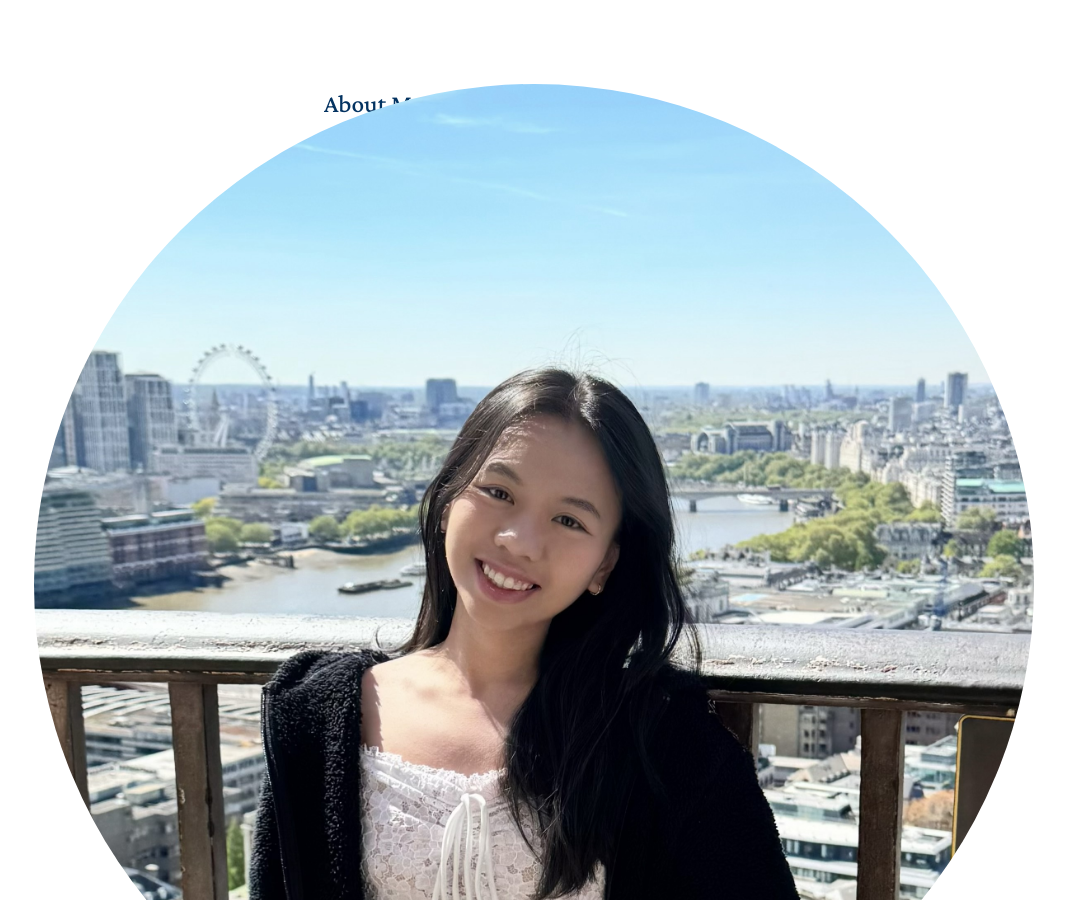
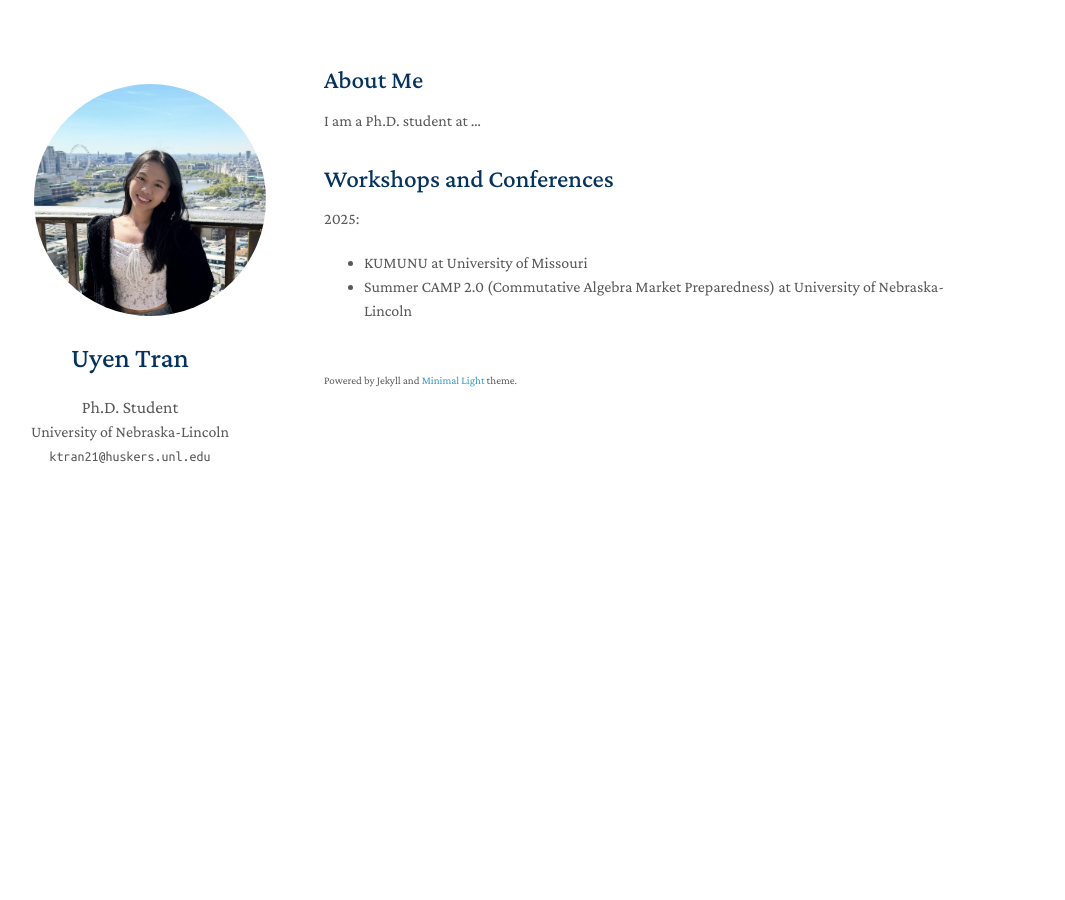
Before and after one commit to uyen-tran/uyen-tran.github.io, a Jekyll site: the page built from index.md, in a window 1280 px wide. Shown: the whole page, without its empty margins (146-1211 px from the left). Built offline with Jekyll 4.4.1, drawn with Linux system fonts in a browser that asks for light colours; a style sheet for code colours, icons or effects is not loaded; our own code applies the rules of GitHub Pages for plain Markdown files.

Commit message:
Update minimal-light.scss

```diff
--- a/_sass/minimal-light.scss
+++ b/_sass/minimal-light.scss
@@ -1,14 +1,7 @@
-/* =========================
-   PUBLICATION ROW LAYOUT
-   ========================= */
 .pub-row {
   display: flex;
-  align-items: center; /* vertically aligns items in publication rows */
-}
+  align-items: center;}
 
-/* =========================
-   SOCIAL ICONS (HEADER LINKS)
-   ========================= */
 .social-icons a{
   display:inline-block;
   height:2.4rem;
@@ -19,25 +12,13 @@
   text-align:center;
   font-size:1.15rem;
   line-height:2.5rem;
-  margin-right:1rem; /* spacing between icons */
-}
+  margin-right:1rem}
 
-/* dark mode override for social icon color */
-@media (prefers-color-scheme: dark) {
-  .social-icons a {color: #3eb7f0 !important; }
-}
+@media (prefers-color-scheme: dark) { .social-icons a {color: #3eb7f0 !important; }}
 
-/* remove margin on last icon */
-.social-icons a:last-child{margin-right:0}
-
-/* hover effect for icons */
-.social-icons a:hover{
-  background-color:white;
+.social-icons a:last-child{margin-right:0}.social-icons a:hover{background-color:white;
     color:black;
-  transform: scale(1.2); /* zoom effect on hover */
-}
-
-/* commented-out underline animation effect */
+    transform: scale(1.2)}
     /*
     .social-icons a:after {
         content: '';
@@ -54,19 +35,9 @@
       }
      */
 
-/* =========================
-   DARK MODE ICON OVERRIDES
-   ========================= */
-@media (prefers-color-scheme: dark) {
-  .social-icons a:last-child{margin-right:0}
-
-  .social-icons a:hover{
-    background-color:#20212b;
+@media (prefers-color-scheme: dark) {.social-icons a:last-child{margin-right:0}.social-icons a:hover{background-color:#20212b;
     color:black;
-    transform: scale(1.2);
-  }
-
-  /* same optional underline animation (disabled) */
+    transform: scale(1.2)}
     /*
     .social-icons a:after {
         content: '';
@@ -84,9 +55,6 @@
     */
 }
 
-/* =========================
-   ICON BUTTON STYLE (ALTERNATE UI ELEMENT)
-   ========================= */
 .icon-button{
   background-color:white;
   border-radius:3.6rem;
@@ -98,97 +66,98 @@
   margin:0 5px;
   position:relative;
   text-align:center;
-  user-select:none;
-  width:3.6rem;
-}
+  -webkit-user-select:none;
+  -moz-user-select:none;
+  -ms-user-select:none;
+  user-select:none;width:3.6rem}
 
-/* animated background circle for icon buttons */
 .icon-button span{
   border-radius:0;
   display:block;
   height:0;
   left:50%;
+  margin:0;
   position:absolute;
   top:50%;
+  -webkit-transition:all 0.3s;
+  -moz-transition:all 0.3s;
+  -o-transition:all 0.3s;
   transition:all 0.3s;
-  width:0;
-}
+  width:0}
 
-/* hover expands background circle */
 .icon-button:hover span{
   width:3.6rem;
   height:3.6rem;
   border-radius:3.6rem;
-  margin:-1.8rem;
-}
+  margin:-1.8rem}
 
-/* platform-specific hover colors */
-.twitter span{ background-color:#4099ff }
-.facebook span{ background-color:#4286f4 }
-.linkedin span{ background-color:#0077B5 }
-.github span{ background-color:#000 }
+.twitter span{
+  background-color:#4099ff}
 
-/* email styling */
+.facebook span{
+  background-color:#4286f4}
+
+.linkedin span{
+  background-color:#0077B5}
+
+.github span{
+  background-color:#000}
+
 email {
     font-size: 14px;
     font-family: "Ubuntu Mono";
 }
 
-/* icon positioning inside button */
 .icon-button i{
+  background:none;
   color:white;
+  height:3.6rem;
+  left:0;
+  line-height:3.6rem;
   position:absolute;
   top:0;
-  left:0;
-  height:3.6rem;
+  -webkit-transition:all 0.3s;
+  -moz-transition:all 0.3s;
+  -o-transition:all 0.3s;
+  transition:all 0.3s;
   width:3.6rem;
-  line-height:3.6rem;
-  transition:all 0.3s;
-  z-index:10;
-}
+  z-index:10}
 
-/* icon brand colors */
-.icon-button .icon-twitter{ color:#4099ff }
-.icon-button .icon-facebook{ color:#4286f4 }
-.icon-button .icon-github{ color:#000 }
-.icon-button .icon-linkedin{ color:#0077B5 }
+.icon-button .icon-twitter{
+  color:#4099ff}
 
-/* hover turns icon white */
-.icon-button:hover .icon-twitter,
-.icon-button:hover .icon-facebook,
-.icon-button:hover .icon-github,
-.icon-button:hover .icon-linkedin{
-  color:white;
-}
+.icon-button .icon-facebook{
+  color:#4286f4}
 
-/* =========================
-   TYPOGRAPHY OVERRIDES
-   ========================= */
+.icon-button .icon-github{
+  color:#000;}
 
-/* auto-colored text helper */
+.icon-button .icon-linkedin{
+  color:#0077B5}
+
+.icon-button:hover .icon-twitter,.icon-button:hover .icon-facebook,.icon-button:hover .icon-github,.icon-button:hover .icon-linkedin{color:white}
+
 autocolor{
   color:#595959;
 }
 
-/* visibility toggles (theme switching behavior) */
-lightonly { visibility: visible; }
-darkonly { visibility: hidden; }
+lightonly {
+  visibility: visible;
+}
 
-/* education text styling */
+darkonly {
+  visibility: hidden;
+}
+
 education {
     font-weight: 500;
     font-size: 115%;
   }
-
-/* paper title styling */
 papertitle {
     font-weight: 600;
     font-size: 100%;
   }
 
-/* =========================
-   DARK MODE BASE STYLES
-   ========================= */
 @media (prefers-color-scheme: dark) {
     body {
         background-color: #20212b;
@@ -199,85 +168,107 @@ papertitle {
       color:#dadbdf;
     }
 
-  lightonly { visibility: hidden; }
-  darkonly { visibility: visible; }
+    lightonly {
+      visibility: hidden;
+    }
+
+    darkonly {
+      visibility: visible;
+    }
 
     papertitle {
     color:#eeeff0;
     }
+
 }
 
-/* =========================
-   IMAGE SYSTEM (IMPORTANT)
-   ========================= */
 
   .image {
     border-radius: 0.35em;
+    border: 0;
     display: inline-block;
     position: relative;
   }
 
-/* overlay effect on images */
     .image:before {
+      -moz-transition: opacity 0.2s ease-in-out;
+      -webkit-transition: opacity 0.2s ease-in-out;
+      -ms-transition: opacity 0.2s ease-in-out;
       transition: opacity 0.2s ease-in-out;
       border-radius: 0.35em;
       content: '';
+      display: block;
+      height: 100%;
+      left: 0;
+      opacity: 0.5;
       position: absolute;
-  height: 100%;
+      top: 0;
       width: 100%;
-  opacity: 0.5;
     }
 
-/* avatar wrapper */
     .image.avatar {
-  border-radius: 100%; /* makes container circular */
+      border-radius: 100%;
     }
 
-/* removes overlay on avatar */
       .image.avatar:before {
         display: none;
       }
 
-/* =========================
-   ⭐ AVATAR IMAGE (MAIN CONTROL)
-   ========================= */
       .image.avatar img {
-  border-radius: 50%; /* circular image */
-  width: 70%;        /* fills parent container */
-  padding: 20px;      /* IMPORTANT: reduces visible image size */
+        border-radius: 100%;
+        width: 45%;
+        padding: 20px;
+        // border: 1px solid #ddd;
+        // padding: 3px;
+        // box-shadow: 0 -1px 5px 1px rgba(200, 200, 200, 0.3);
       }
 
-/* header avatar size */
     #header .image.avatar {
       margin: 0 0 1em 0;
-  width: 8.00em; /* controls avatar container size */
+      width: 8.00em;
     }
 
-/* =========================
-   HEADINGS
-   ========================= */
-h1, h3, h4, h5, h6 {
+h3, h4, h5, h6 {
   font-weight: 600;
   color:#043361;
+  margin:0 0 20px;
+}
+
+h1 {
+  font-weight: 500;
+  color:#043361;
+  margin:0 0 20px;
 }
 
 h2 {
   color:#043361;
   font-weight: 500;
+  margin:2px 0px 15px;
   font-size: 157%;
 }
 
-/* dark mode heading colors */
 @media (prefers-color-scheme: dark) {
-  h1, h3, h4, h5, h6,
+  h1, h3, h4, h5, h6 {
+    color:rgb(62, 183, 240);
+  }
+
   h2 {
     color:rgb(62, 183, 240);
   }
 }
 
-/* =========================
-   LINKS
-   ========================= */
+p, ul, ol, table, pre, dl {
+  margin:0 0 20px;
+}
+
+h1, h2, h3 {
+  line-height:1.1;
+}
+
+h1 {
+  font-size:28px;
+}
+
 a {
   color:#39c;
   text-decoration:none;
@@ -293,27 +284,169 @@ a:hover {
   }
 }
 
-/* =========================
-   PAGE LAYOUT
-   ========================= */
+a small {
+  font-size:11px;
+  color:#777;
+  margin-top:-0.3em;
+  display:block;
+}
+
+a:hover small {
+  color:#777;
+}
+
 .wrapper {
   width:960px;
   margin:0 auto;
 }
 
+blockquote {
+  border-left:1px solid #e5e5e5;
+  margin:0;
+  padding:0 0 0 20px;
+  font-style:italic;
+}
+
+code, pre {
+  font-family:Monaco, Bitstream Vera Sans Mono, Lucida Console, Terminal, Consolas, Liberation Mono, DejaVu Sans Mono, Courier New, monospace;
+  color:#333;
+}
+
+pre {
+  max-width:500px;
+  padding:8px 15px;
+  background: #f8f8f8;
+  border-radius:5px;
+  border:1px solid #e5e5e5;
+  overflow-x: auto;
+}
+
+table {
+  width:100%;
+  border-collapse:collapse;
+}
+
+th, td {
+  text-align:left;
+  padding:5px 10px;
+  border-bottom:1px solid #e5e5e5;
+}
+
+dt {
+  color:#444;
+  font-weight:500;
+}
+
+th {
+  color:#444;
+}
+
+@media (prefers-color-scheme: dark) {
+  th {
+    color:rgb(62, 183, 240);
+  }
+
+  dt {
+    color:rgb(62, 183, 240);
+  }
+}
+
+img {
+  max-width:100%;
+}
+
 header {
-  width:232px;   /* ⭐ sidebar width (limits avatar size) */
+  width:232px;
   float:left;
   position:fixed;
-  padding-top:4em;
+  -webkit-font-smoothing:subpixel-antialiased;
+  padding-top:4.0em;
+  text-align:center
+}
+
+
+
+header ul {
+  list-style:none;
+  height:40px;
+  padding:0;
+  background: #f4f4f4;
+  border-radius:5px;
+  border:1px solid #e0e0e0;
+  width:270px;
+}
+
+header li {
+  width:89px;
+  float:left;
+  border-right:1px solid #e0e0e0;
+  height:40px;
+}
+
+header li:first-child a {
+  border-radius:5px 0 0 5px;
+}
+
+header li:last-child a {
+  border-radius:0 5px 5px 0;
+}
+
+header ul a {
+  line-height:1;
+  font-size:11px;
+  color:#999;
+  display:block;
   text-align:center;
+  padding-top:6px;
+  height:34px;
+}
+
+header ul a:hover {
+  color:#999;
+}
+
+header ul a:active {
+  background-color:#f0f0f0;
+}
+
+strong {
+  color:#222;
+  font-weight:500;
+}
+
+@media (prefers-color-scheme: dark) {
+  strong {
+    color:#eeeff0;
+  }
+}
+
+header ul li + li + li {
+  border-right:none;
+  width:89px;
+}
+
+header ul a strong {
+  font-size:14px;
+  display:block;
+  color:#222;
 }
 
 section {
   width:650px;
   float:right;
-  padding-top:4em;
+  padding-top:4.0em;
   padding-bottom:50px;
+}
+
+small {
+  font-size:11px;
+}
+
+hr {
+  border:0;
+  background:#e5e5e5;
+  height:1px;
+  margin:0 0 20px;
 }
 
 footer {
@@ -321,23 +454,21 @@ footer {
   float:left;
   position:fixed;
   bottom:30px;
+  -webkit-font-smoothing:subpixel-antialiased;
   text-align:center;
 }
 
-/* =========================
-   MOBILE / TABLET LAYOUT
-   ========================= */
 @media print, screen and (max-width: 960px) {
 
   .pub-row {
-    display:flex;
-    align-items:center;
-  }
+  display: flex;
+  align-items: center;}
 
   div.wrapper {
     width:auto;
     margin:0;
   }
+
 
   header, section, footer {
     float:none;
@@ -353,6 +484,11 @@ footer {
     border:1px solid #e5e5e5;
     border-width:1px 0;
     padding:20px 0;
+    margin:0 0 20px;
+  }
+
+  header a small {
+    display:inline;
   }
 
   header ul {
@@ -361,26 +497,50 @@ footer {
     top:52px;
   }
 
-  /* ⭐ avatar on tablet */
+
    .image.avatar img {
-    border-radius:100%;
-    width:117px;
+        border-radius: 100%;
+        width: 117px;
         padding:20px;
       }
+  #head1o2 {
+    visibility: hidden;
+  }
 
-  #head1o2, #head2o2 {
-    visibility:hidden;
+  #head2o2 {
+    visibility: hidden;
+  }
+
+}
+
+@media print, screen and (max-width: 960px) {
+  body {
+    word-wrap:break-word;
+    padding:15px;
+  }
+
+  .pub-row {
+  display: flex;
+  align-items: center;}
+
+  header {
+    padding:0;
+  }
+
+  header ul, header p.view {
+
+  }
+
+  pre, code {
+    word-wrap:normal;
   }
 }
 
-/* =========================
-   SMALL MOBILE PHONE
-   ========================= */
 @media print, screen and (max-width: 480px) {
 
   .pub-row {
-    display:block;
-  }
+    display: block;
+    align-items: center;}
 
   body {
     padding:15px;
@@ -394,21 +554,21 @@ footer {
     width:33%;
   }
 
-  /* ⭐ avatar on phone (different shape!) */
   .image.avatar img {
-    border-radius:100%; /* becomes less circular */
-    width:117px;
+      border-radius: 100%;
+      width: 95px;
       padding:20px;
   }
-
-  #head1o2, #head2o2 {
-    visibility:hidden;
-  }
+  #head1o2 {
+    visibility: hidden;
   }
 
-/* =========================
-   PRINT STYLES
-   ========================= */
+  #head2o2 {
+    visibility: hidden;
+  }
+
+}
+
 @media print {
   body {
     padding:0.4in;
@@ -417,20 +577,21 @@ footer {
   }
 }
 
-/* =========================
-   REFERENCES / BIB STYLE
-   ========================= */
 .biblink {
   text-decoration:none;
-  display:inline;
+  display: inline;
+  margin-right: 0px;
 }
 
 .fakelink {
-  cursor:pointer;
+  text-decoration: none;
+  cursor: pointer;
 }
 
 .bibref {
-  font-size:70%;
+  font-size: 70%;
+  margin-top: 10px;
+  margin-left: 0px;
   display:none;
-  font-family:monospace;
+  font-family: monospace;
 }
```
Lines whose indentation alone changed are shown as unchanged.
